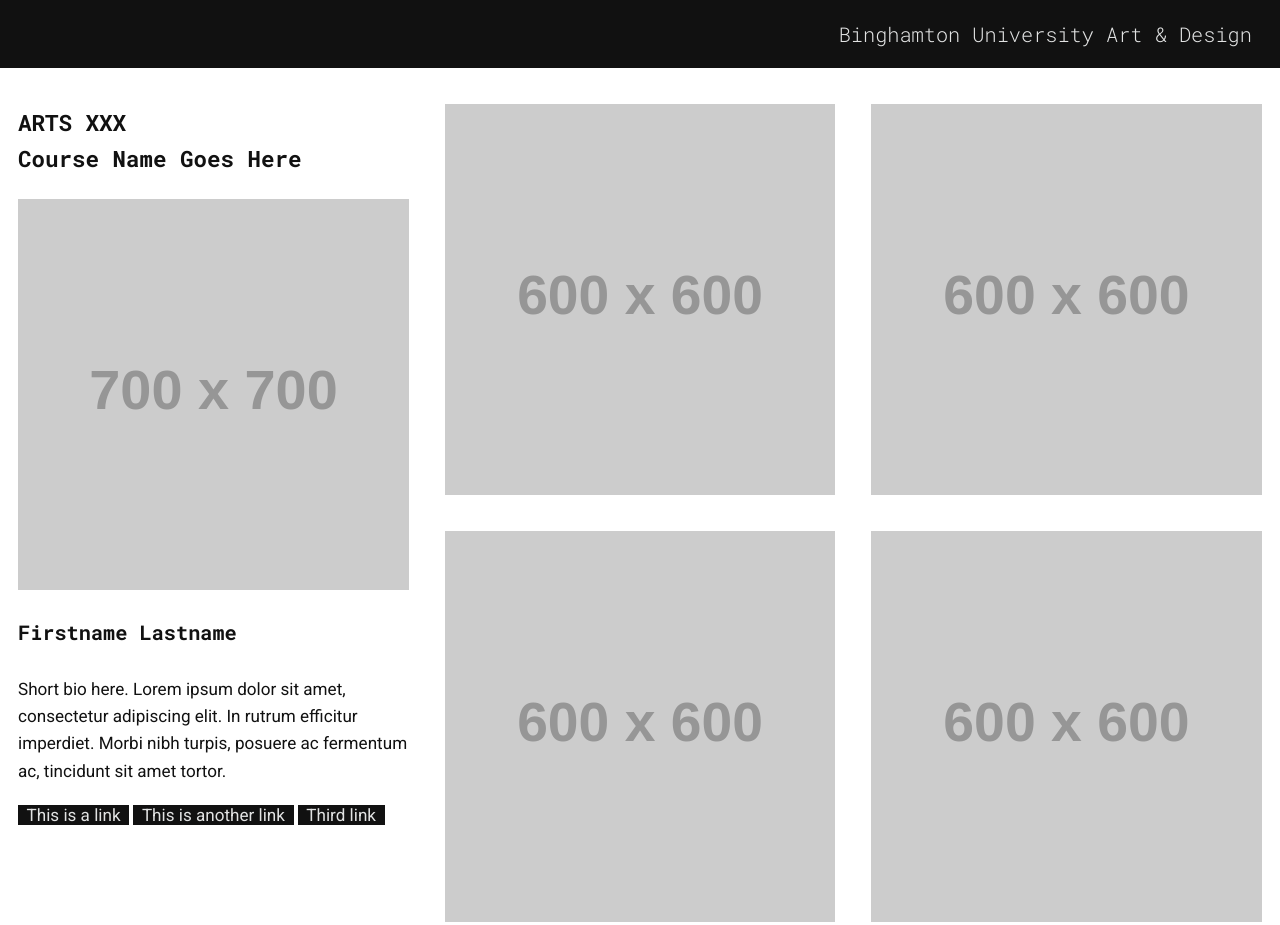
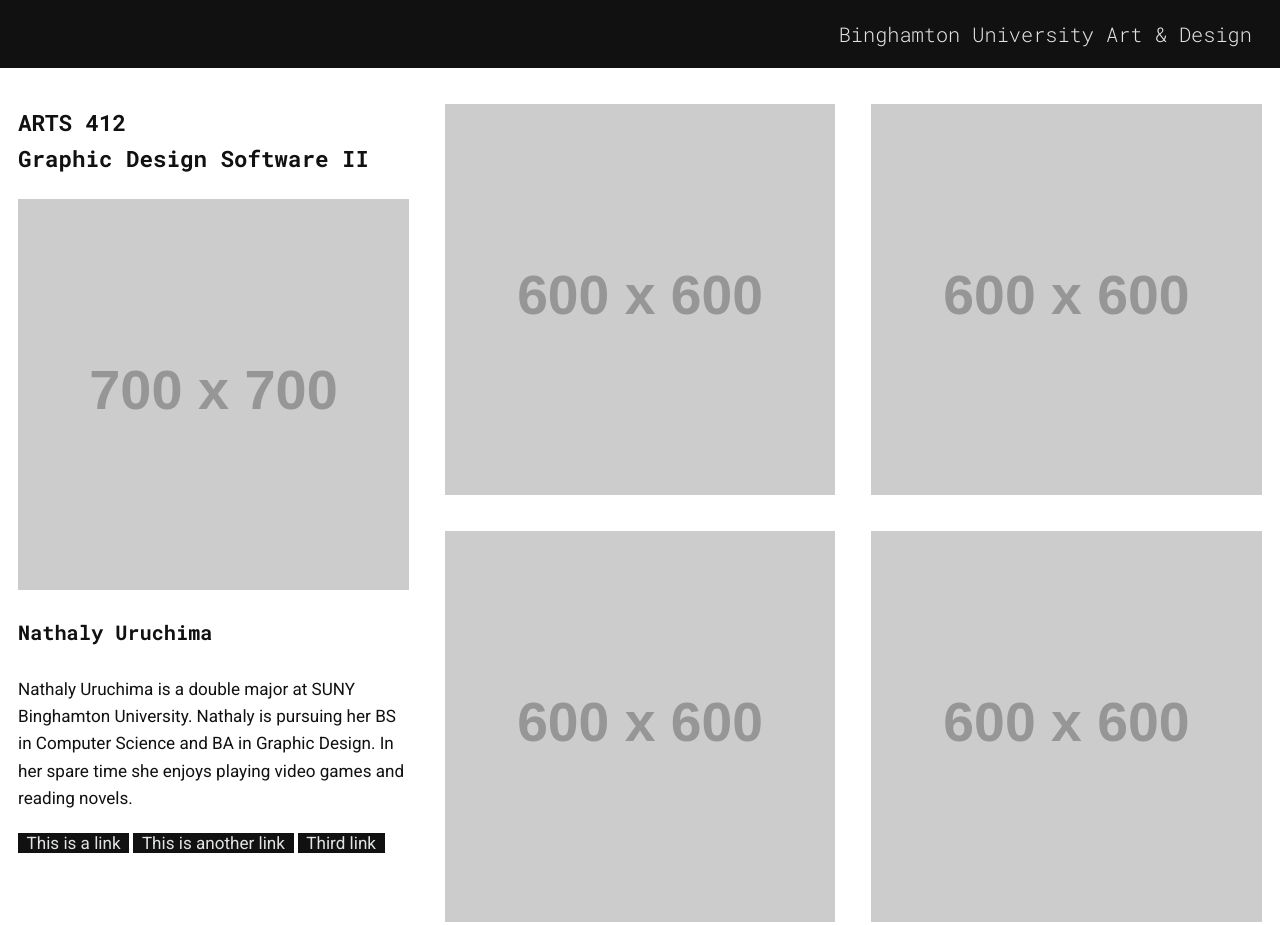
Before and after one commit to Binghamton-University-Design/class-web-journal-nuruchi1, a plain HTML site: page index.html in a window 1280 px wide. Shown: the top 925 px of the page. Drawn offline with nearby package versions, Linux system fonts and the light colour scheme; placeholder pictures from the web are drawn by us.

Commit message:
initial edit

```diff
--- a/index.html
+++ b/index.html
@@ -3,7 +3,7 @@
 	<head>
 		<meta charset="utf-8">
     <meta name="viewport" content="width=device-width, initial-scale=1.0">
-		<title>ARTS XXX Journal | Firstname Lastname</title>
+		<title>ARTS 412 Journal | Nathaly Uruchima</title>
 		<link rel="stylesheet" href="css/normalize.css">
 		<link rel="stylesheet" href="css/grid-utils.css">
 		<link rel="stylesheet" href="css/style.css">
@@ -25,14 +25,14 @@
 				<div class="width-12-12-m width-4-12 height-8" id="aside">
 					<div class="aside-holder">
 						<div class="thumb-box">
-							<h3>ARTS XXX<br />
-							Course Name Goes Here</h3>
+							<h3>ARTS 412<br />
+							Graphic Design Software II</h3>
 							<div class="half">
 								<img class="r-image" src="https://via.placeholder.com/700" title="image title" />
 							</div>
 							<div class="half">
-								<h4>Firstname Lastname</h4>
-								<p>Short bio here. Lorem ipsum dolor sit amet, consectetur adipiscing elit. In rutrum efficitur imperdiet. Morbi nibh turpis, posuere ac fermentum ac, tincidunt sit amet tortor.</p>
+								<h4>Nathaly Uruchima</h4>
+								<p>Nathaly Uruchima is a double major at SUNY Binghamton University. Nathaly is pursuing her BS in Computer Science and BA in Graphic Design. In her spare time she enjoys playing video games and reading novels.</p>
 								<p>
 									<a href="http://binghamton.edu" target="_blank">This is a link</a> <a href="http://binghamton.edu" target="_blank">This is another link</a> <a href="http://binghamton.edu" target="_blank">Third link</a>
 								</p>
@@ -107,7 +107,7 @@
 		</div>
 
 		<div id="footer">
-			<p>©2020 Firstname Lastname | Binghamton University</p>
+			<p>©2020 Nathaly Uruchima | Binghamton University</p>
 		</div>
 
 	</body>
```
